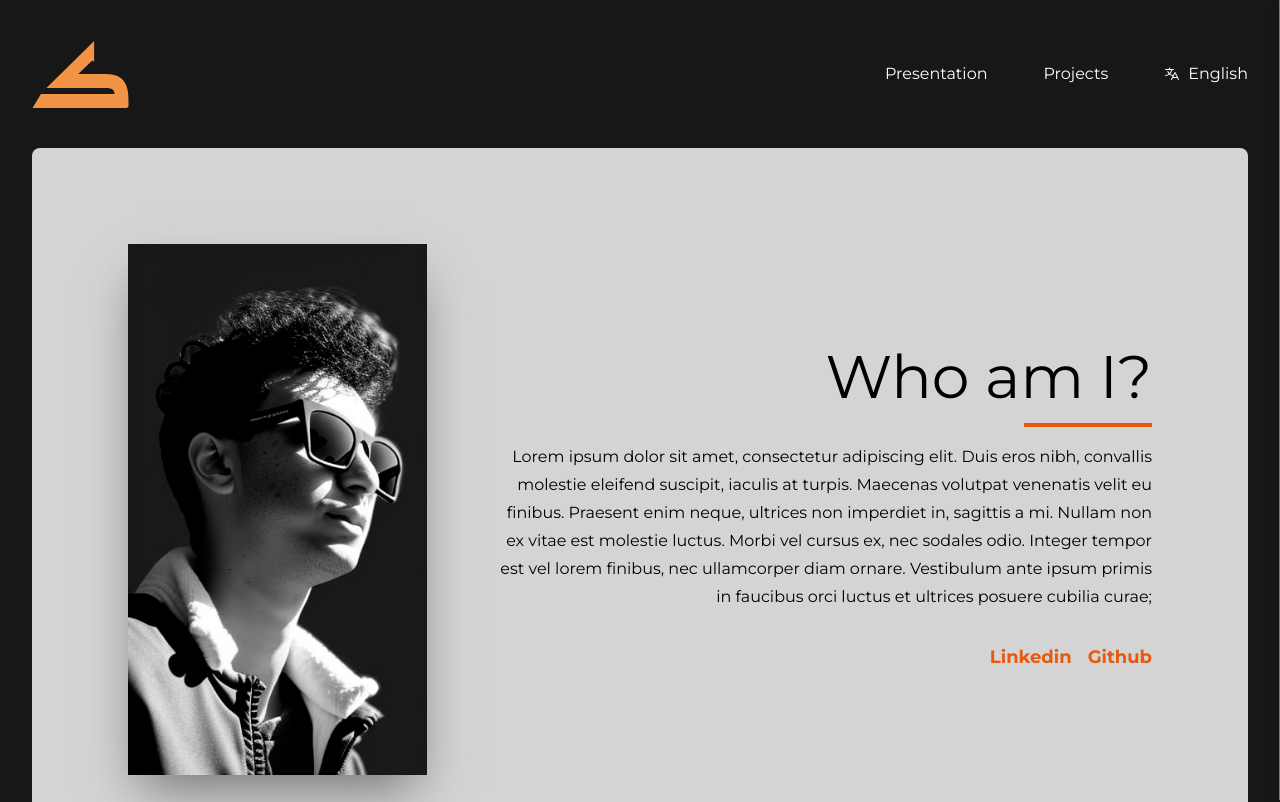
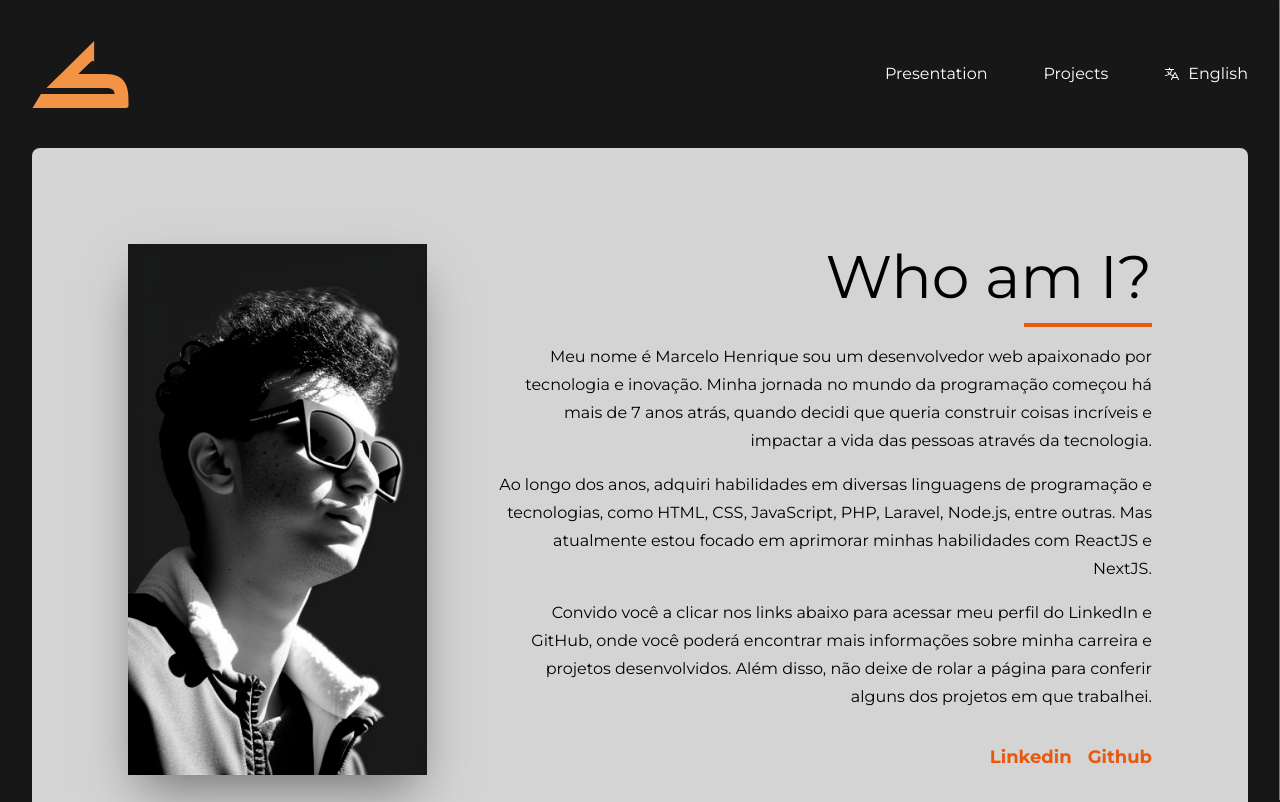
Before and after one commit to HenriqueMarcelo/portfolio, a React (Vite) app: page / in a window 1280 px wide. Shown: the top 802 px of the page. Built offline with nearby package versions, Linux system fonts and the light colour scheme.

Commit message:
feat: text for presentation

```diff
--- a/src/libs/locales/index.ts
+++ b/src/libs/locales/index.ts
@@ -11,7 +11,9 @@ export interface AppTranslationProps extends ResourceLanguage {
 
     // Presentation
     title: string
-    description: string
+    description1: string
+    description2: string
+    description3: string
 
     // Project
     technologiesUsed: string
--- a/src/libs/locales/pt-br.ts
+++ b/src/libs/locales/pt-br.ts
@@ -7,8 +7,12 @@ export default {
     currentLanguage: 'Português',
 
     title: 'Quem sou eu?',
-    description:
-      'Lorem ipsum dolor sit amet, consectetur adipiscing elit. Duis eros nibh, convallis molestie eleifend suscipit, iaculis at turpis. Maecenas volutpat venenatis velit eu finibus. Praesent enim neque, ultrices non imperdiet in, sagittis a mi. Nullam non ex vitae est molestie luctus. Morbi vel cursus ex, nec sodales odio. Integer tempor est vel lorem finibus, nec ullamcorper diam ornare. Vestibulum ante ipsum primis in faucibus orci luctus et ultrices posuere cubilia curae;',
+    description1:
+      'Meu nome é Marcelo Henrique sou um desenvolvedor web apaixonado por tecnologia e inovação. Minha jornada no mundo da programação começou há mais de 7 anos atrás, quando decidi que queria construir coisas incríveis e impactar a vida das pessoas através da tecnologia.',
+    description2:
+      'Ao longo dos anos, adquiri habilidades em diversas linguagens de programação e tecnologias, como HTML, CSS, JavaScript, PHP, Laravel, Node.js, entre outras. Mas atualmente estou focado em aprimorar minhas habilidades com ReactJS e NextJS.',
+    description3:
+      'Convido você a clicar nos links abaixo para acessar meu perfil do LinkedIn e GitHub, onde você poderá encontrar mais informações sobre minha carreira e projetos desenvolvidos. Além disso, não deixe de rolar a página para conferir alguns dos projetos em que trabalhei.',
 
     technologiesUsed: 'Tecnologias Utilizadas',
 
--- a/src/sections/Presentation.tsx
+++ b/src/sections/Presentation.tsx
@@ -22,23 +22,29 @@ export function Presentantion() {
                 <h2 className="text-4xl lg:text-6xl">{t('title')}</h2>
                 <hr className="h-1 w-32 my-4 bg-orange-600 border-0 mr-0 md:ml-auto"></hr>
                 <div className="flex">
-                  <p className="leading-7">
-                    {t('description')}
+                  <div className="leading-7">
+                    <p className="mb-4">{t('description1')}</p>
+                    <p className="mb-4">{t('description2')}</p>
+                    <p className="mb-4">{t('description3')}</p>
                     <span className="flex gap-4 justify-end mt-8">
                       <a
-                        href=""
+                        href="https://www.linkedin.com/in/marcelo-henrique-fonseca/"
                         className="text-orange-600 font-bold text-lg hover:underline"
+                        target="_blank"
+                        rel="noreferrer"
                       >
                         Linkedin
                       </a>
                       <a
-                        href=""
+                        href="https://github.com/HenriqueMarcelo"
                         className="text-orange-600 font-bold text-lg hover:underline"
+                        target="_blank"
+                        rel="noreferrer"
                       >
                         Github
                       </a>
                     </span>
-                  </p>
+                  </div>
                 </div>
               </div>
             </div>
```
